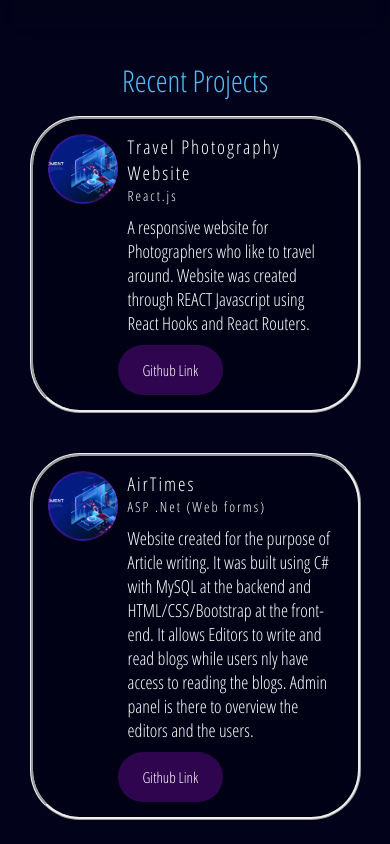
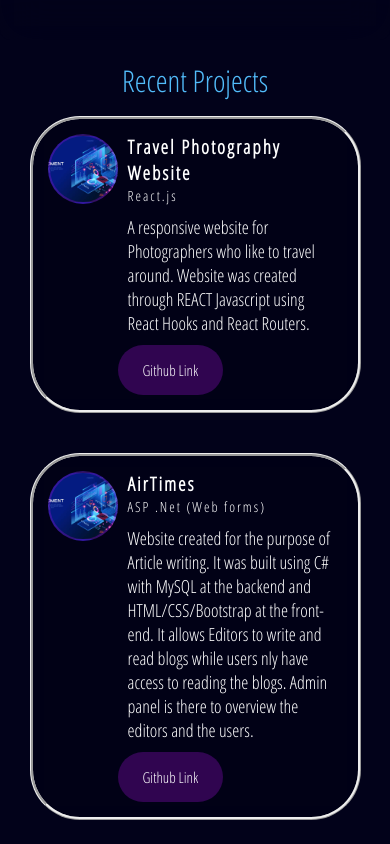
Before and after one commit to alyanquddoos111/Portfolio, a React (Create React App) app: page / in a window 390 px wide. Shown: the part 1900-2744 px from the top of the page. Built offline with nearby package versions, Linux system fonts and the light colour scheme.

Commit message:
last commit

```diff
--- a/src/components/members/members.css
+++ b/src/components/members/members.css
@@ -133,6 +133,7 @@
         font-size: 30px;
         font-weight: 500;
         letter-spacing: 2px;
+        font-weight: bold;
     }
     .members-container .member .member-info .position {
         font-size: 25px;
@@ -202,6 +203,7 @@
         font-size: 18px;
         font-weight: 500;
         letter-spacing: 2px;
+        font-weight: bold;
     }
     .members-container .member .member-info .position {
         font-size: 12px;
@@ -270,6 +272,7 @@
         font-size: 18px;
         font-weight: 500;
         letter-spacing: 2px;
+        font-weight: bold;
     }
     .members-container .member .member-info .position {
         font-size: 12px;
@@ -339,6 +342,7 @@
         font-size: 19px;
         font-weight: 500;
         letter-spacing: 2px;
+        font-weight: bold;
     }
     .members-container .member .member-info .position {
         font-size: 14px;
@@ -408,6 +412,7 @@
         font-size: 19px;
         font-weight: 500;
         letter-spacing: 2px;
+        font-weight: bold;
     }
     .members-container .member .member-info .position {
         font-size: 14px;
```
